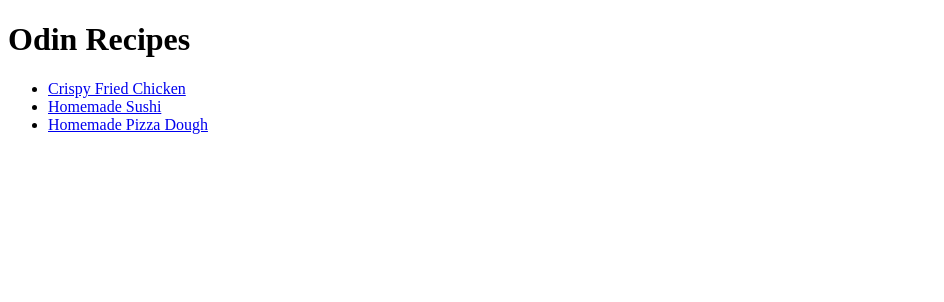
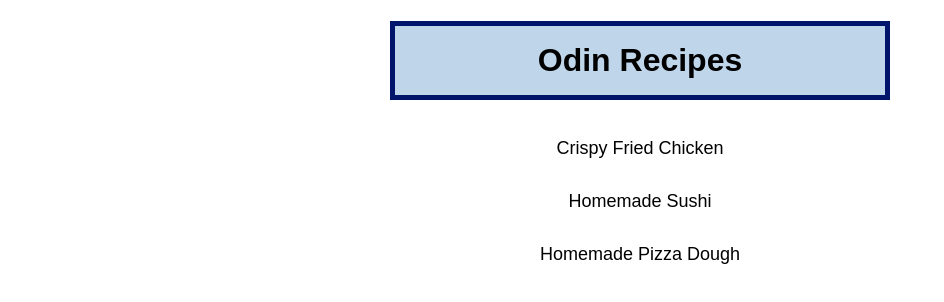
Before and after one commit to xtiancosca001-dot/odin-recipes, a plain HTML site: page index.html in a window 1280 px wide. Shown: the whole page, without its empty margins (0-944 px from the left). Drawn offline with Linux system fonts and the light colour scheme.

Commit message:
Style the index page with simple CSS

```diff
--- a/index.html
+++ b/index.html
@@ -7,11 +7,13 @@
         <title>Recipes</title>
     </head>
     <body>
+        <div class="main-card">
             <h1>Odin Recipes</h1>
             <ul>
                 <li><a href="./recipes/fried-chicken.html">Crispy Fried Chicken</a></li>
                 <li><a href="./recipes/sushi.html">Homemade Sushi</a></li>
                 <li><a href="./recipes/pizza-dough.html">Homemade Pizza Dough</a></li>
             </ul>
+        </div>
     </body>
 </html>
--- a/styles.css
+++ b/styles.css
@@ -0,0 +1,46 @@
+* {
+    box-sizing: border-box;
+}
+
+html {
+    font-size: 16px;
+    font-family: Arial, sans-serif;
+}
+
+/* index.html */
+
+.main-card {
+    width: 500px;
+    margin: auto;
+}
+
+h1 {
+    text-align: center;
+    border: 5px solid rgb(0, 20, 107);
+    padding: 1rem;
+    background-color: #bfd5ea;
+}
+
+ul {
+    list-style: none;
+    text-align: center;
+    margin: 0;
+    padding: 0;
+}
+
+ul li {
+    font-size: 18px;
+}
+
+a {
+    display: block;
+    text-decoration: none;
+    color: black;
+    padding: 16px;
+}
+
+a:hover {
+    font-weight: bold;
+    background-color: #ffc8d0c2;
+    border: 2px solid black;
+}
```
Lines whose indentation alone changed are shown as unchanged.
